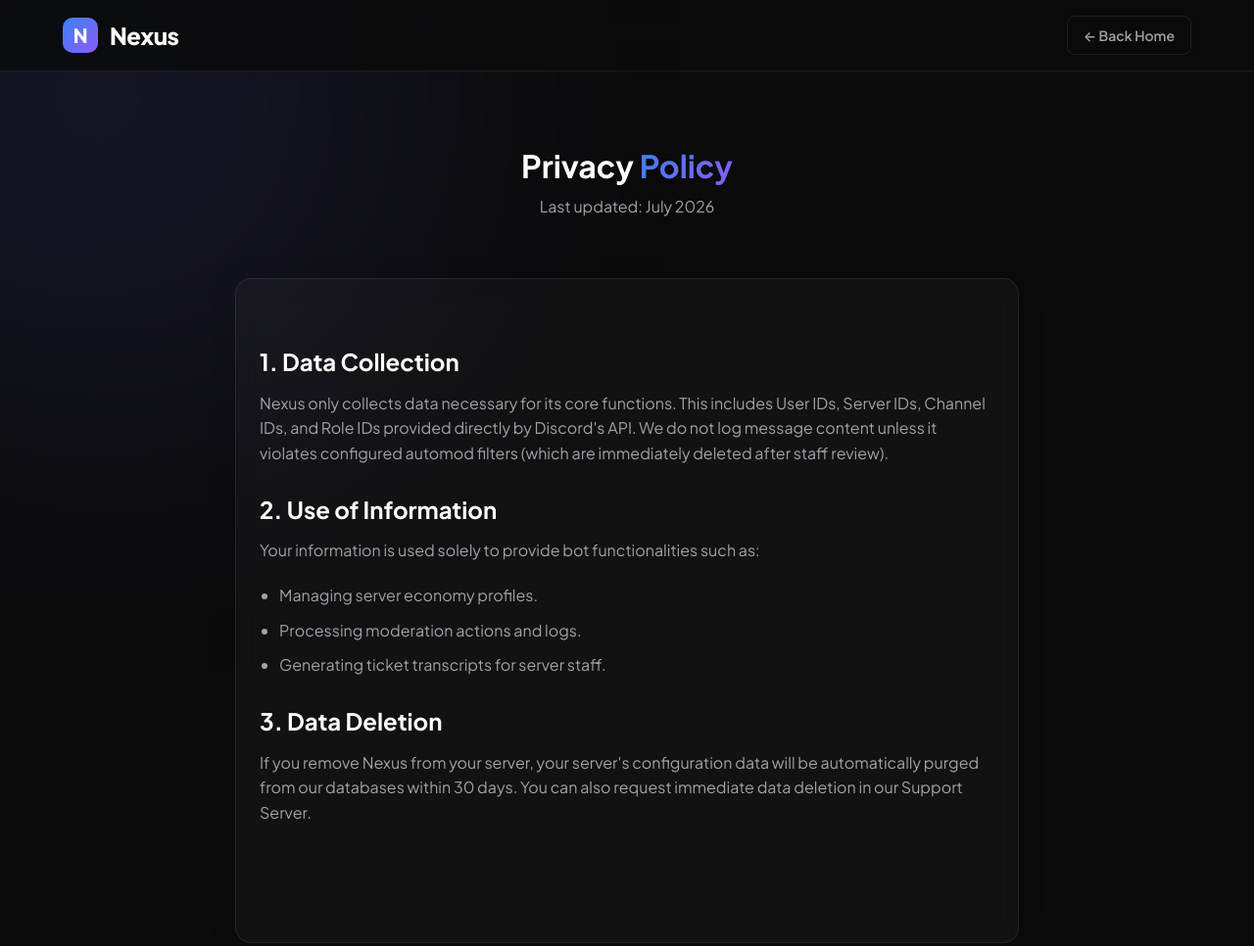
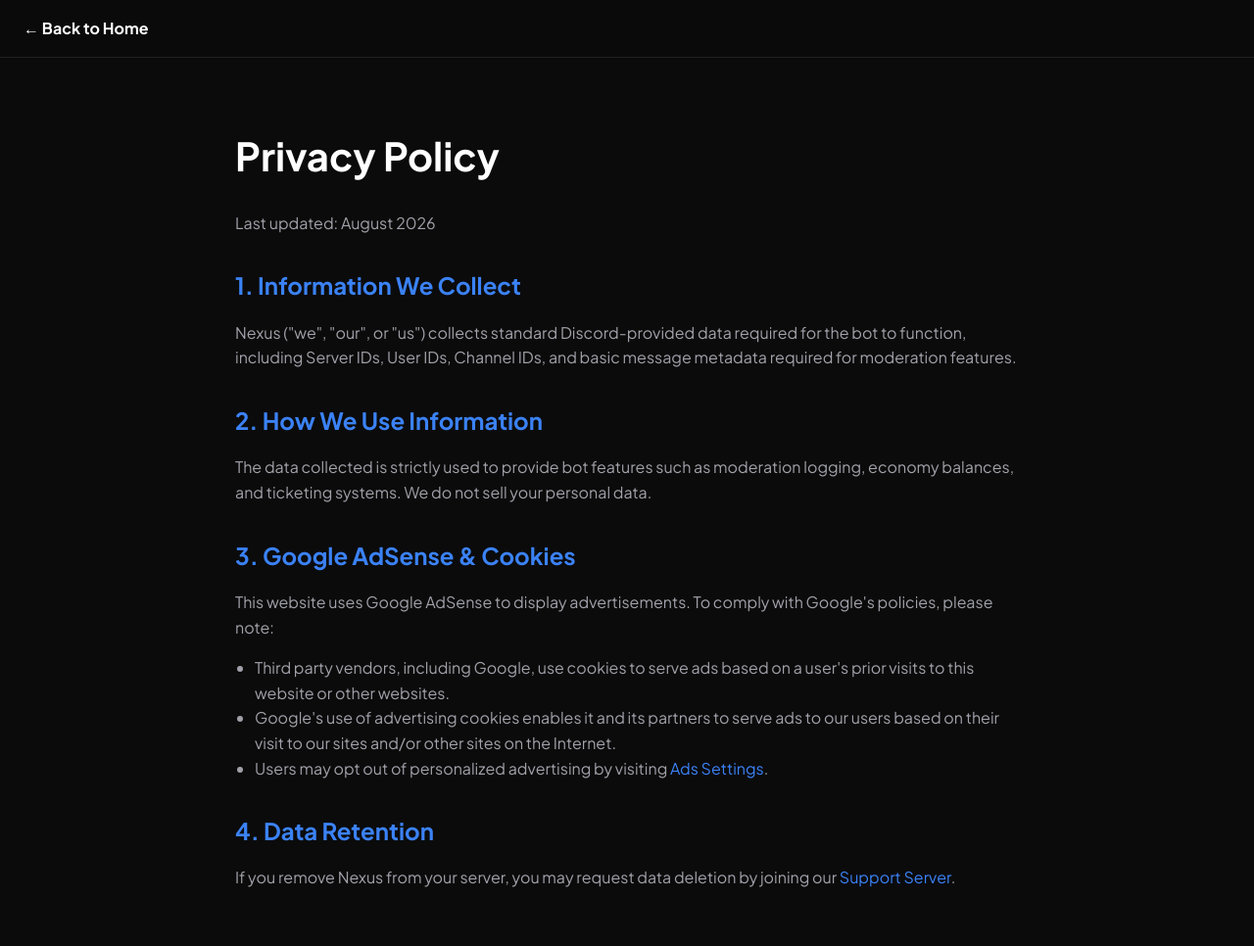
Before and after one commit to Sarwna-coder/Nexus-Site, a plain HTML site: page privacy.html in a window 1280 px wide. Shown: the whole page at 98% size. Drawn offline with Linux system fonts and the light colour scheme.

Commit message:
Revise privacy policy and navbar structure
Updated privacy policy content and structure.

```diff
--- a/privacy.html
+++ b/privacy.html
@@ -4,46 +4,48 @@
     <meta charset="UTF-8">
     <meta name="viewport" content="width=device-width, initial-scale=1.0">
     <title>Privacy Policy | Nexus Bot</title>
+    <link rel="preconnect" href="https://fonts.googleapis.com">
+    <link rel="preconnect" href="https://fonts.gstatic.com" crossorigin>
     <link href="https://fonts.googleapis.com/css2?family=Plus+Jakarta+Sans:wght@400;500;600;700;800&display=swap" rel="stylesheet">
-    <link rel="stylesheet" href="style.css">
+    <script async src="https://pagead2.googlesyndication.com/pagead/js/adsbygoogle.js?client=ca-pub-4295591652006279" crossorigin="anonymous"></script>
+    <style>
+        :root { --bg-dark: #0b0b0b; --text-primary: #ffffff; --text-secondary: #a1a1aa; --accent-blue: #3b82f6; --font-main: 'Plus Jakarta Sans', sans-serif; }
+        body { font-family: var(--font-main); background-color: var(--bg-dark); color: var(--text-primary); line-height: 1.6; margin: 0; padding: 0; }
+        .container { max-width: 800px; margin: 0 auto; padding: 100px 24px; }
+        h1 { font-size: 2.5rem; margin-bottom: 24px; }
+        h2 { font-size: 1.5rem; margin-top: 32px; margin-bottom: 16px; color: var(--accent-blue); }
+        p, ul { color: var(--text-secondary); margin-bottom: 16px; }
+        ul { padding-left: 20px; }
+        a { color: var(--accent-blue); text-decoration: none; }
+        a:hover { text-decoration: underline; }
+        .navbar { position: fixed; top: 0; width: 100%; background: rgba(11, 11, 11, 0.9); backdrop-filter: blur(10px); padding: 16px 24px; z-index: 1000; border-bottom: 1px solid rgba(255,255,255,0.1); }
+        .back-btn { color: white; font-weight: bold; }
+    </style>
 </head>
 <body>
-    <div class="bg-glow glow-top-left"></div>
+    <nav class="navbar">
+        <a href="index.html" class="back-btn">← Back to Home</a>
+    </nav>
+    <div class="container">
+        <h1>Privacy Policy</h1>
+        <p>Last updated: August 2026</p>
 
-    <!-- Use the exact same Navbar from index.html here -->
-    <nav class="navbar scrolled">
-        <div class="nav-container">
-            <a href="index.html" class="logo">
-                <div class="logo-icon">N</div>
-                <span class="logo-text">Nexus</span>
-            </a>
-            <div class="nav-actions">
-                <a href="index.html" class="btn btn-outline btn-small">← Back Home</a>
-            </div>
-        </div>
-    </nav>
+        <h2>1. Information We Collect</h2>
+        <p>Nexus ("we", "our", or "us") collects standard Discord-provided data required for the bot to function, including Server IDs, User IDs, Channel IDs, and basic message metadata required for moderation features.</p>
 
-    <header class="page-header">
-        <h1>Privacy <span class="text-gradient">Policy</span></h1>
-        <p style="color: var(--text-secondary); margin-top: 10px;">Last updated: July 2026</p>
-    </header>
+        <h2>2. How We Use Information</h2>
+        <p>The data collected is strictly used to provide bot features such as moderation logging, economy balances, and ticketing systems. We do not sell your personal data.</p>
 
-    <main class="page-content glass">
-        <h2>1. Data Collection</h2>
-        <p>Nexus only collects data necessary for its core functions. This includes User IDs, Server IDs, Channel IDs, and Role IDs provided directly by Discord's API. We do not log message content unless it violates configured automod filters (which are immediately deleted after staff review).</p>
-
-        <h2>2. Use of Information</h2>
-        <p>Your information is used solely to provide bot functionalities such as:</p>
+        <h2>3. Google AdSense & Cookies</h2>
+        <p>This website uses Google AdSense to display advertisements. To comply with Google's policies, please note:</p>
         <ul>
-            <li>Managing server economy profiles.</li>
-            <li>Processing moderation actions and logs.</li>
-            <li>Generating ticket transcripts for server staff.</li>
+            <li>Third party vendors, including Google, use cookies to serve ads based on a user's prior visits to this website or other websites.</li>
+            <li>Google's use of advertising cookies enables it and its partners to serve ads to our users based on their visit to our sites and/or other sites on the Internet.</li>
+            <li>Users may opt out of personalized advertising by visiting <a href="https://myadcenter.google.com/" target="_blank">Ads Settings</a>.</li>
         </ul>
 
-        <h2>3. Data Deletion</h2>
-        <p>If you remove Nexus from your server, your server's configuration data will be automatically purged from our databases within 30 days. You can also request immediate data deletion in our Support Server.</p>
-    </main>
-
-    <script src="script.js"></script>
+        <h2>4. Data Retention</h2>
+        <p>If you remove Nexus from your server, you may request data deletion by joining our <a href="https://discord.gg/D97a6JcgpF" target="_blank">Support Server</a>.</p>
+    </div>
 </body>
 </html>
```
